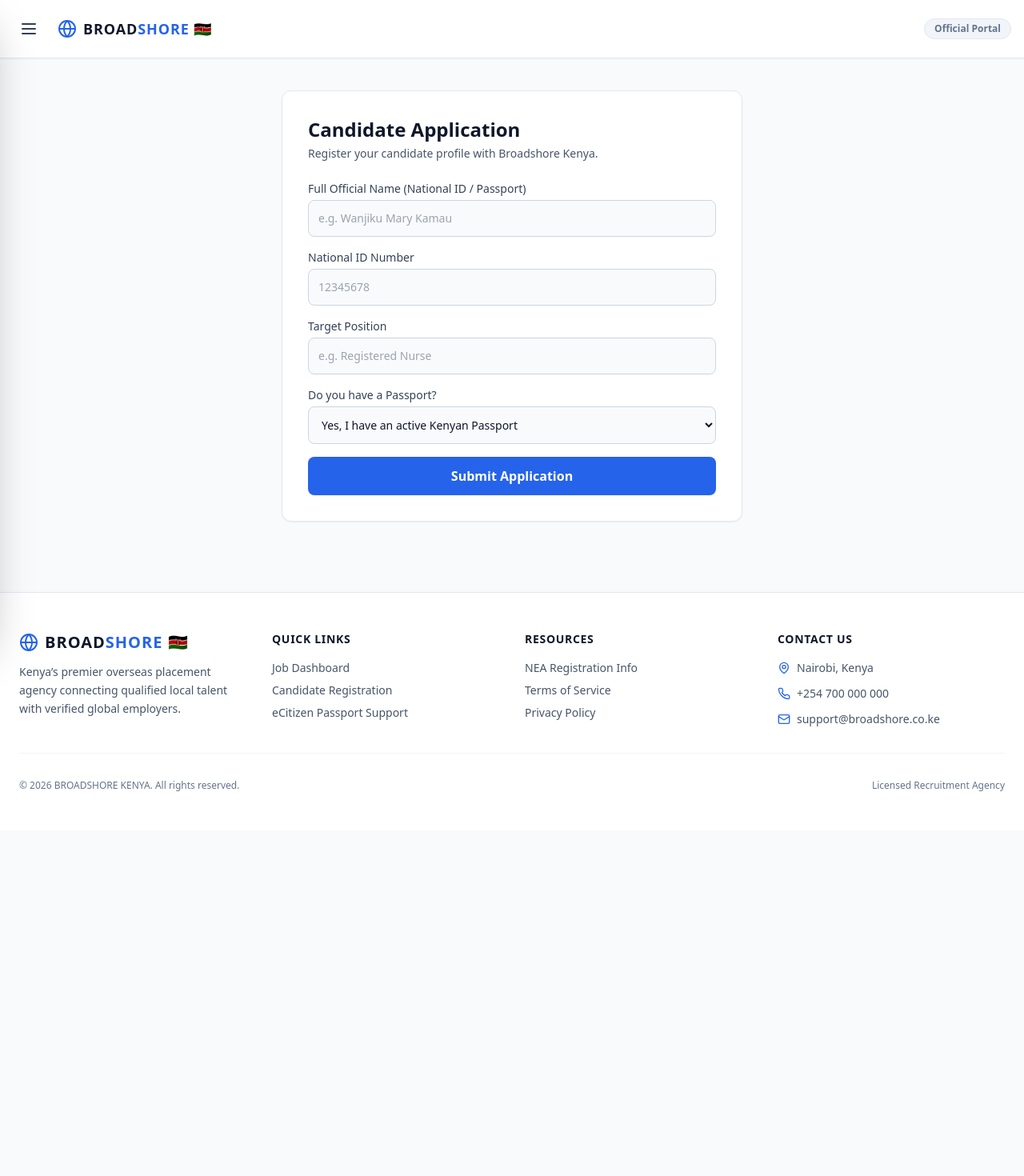
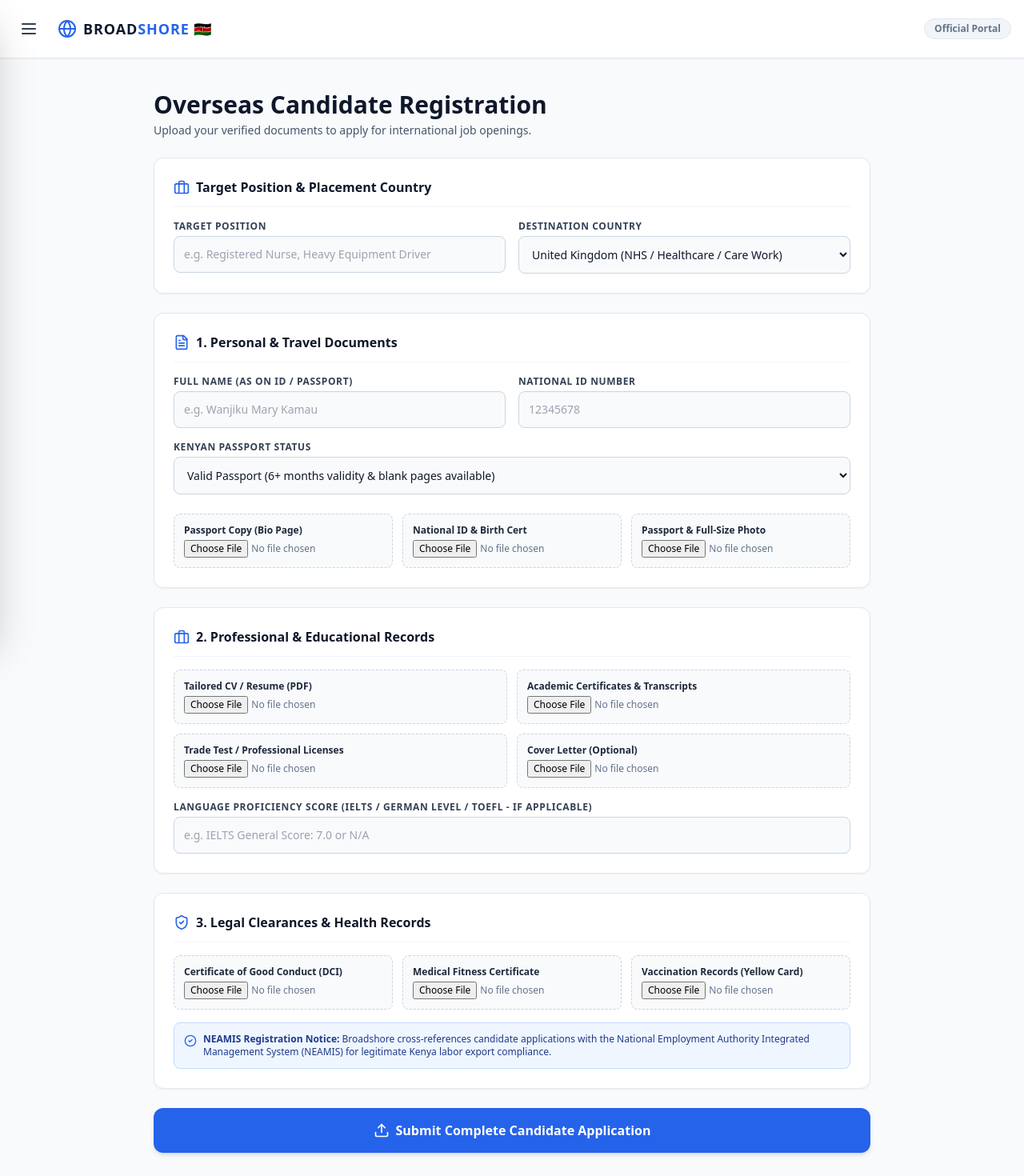
Before and after one commit to protichenoch1/broadshoree, a Next.js app: page /apply in a window 1280 px wide. Shown: the top 1470 px of the page at 80% size. Before the commit the page ends 1038 px from the top, so only its background shows below. Built offline with nearby package versions, Linux system fonts and the light colour scheme.

Commit message:
Refactor ApplyForm and enhance submission handling
Refactor ApplyForm component to improve structure and loading states. Update form layout and handling for passport checks and submissions.

```diff
--- a/app/apply/page.js
+++ b/app/apply/page.js
@@ -1,68 +1,214 @@
 'use client';
 
-import { Suspense } from 'react';
+import { useState, Suspense } from 'react';
 import { useRouter, useSearchParams } from 'next/navigation';
+import { Briefcase, FileText, ShieldCheck, HeartPulse, Upload, CheckCircle2 } from 'lucide-react';
 
-function ApplyForm() {
+function FormContent() {
   const router = useRouter();
   const searchParams = useSearchParams();
   const preselectedJob = searchParams.get('job') || '';
 
-  const handleSubmit = (e) => {
-    e.preventDefault();
-    alert('Application submitted successfully!');
-    router.push('/dashboard');
-  };
+  const [hasPassport, setHasPassport] = useState('yes');
+  const [destination, setDestination] = useState('uk');
+  const [loading, setLoading] = useState(false);
 
-  const handlePassportChange = (e) => {
-    if (e.target.value === 'no') {
-      if (confirm('No passport detected. Would you like to request eCitizen passport guidance first?')) {
+  const handlePassportCheck = (e) => {
+    const val = e.target.value;
+    setHasPassport(val);
+    if (val === 'no') {
+      if (confirm('A valid passport with at least 6 months validity is required. Would you like to request eCitizen passport guidance now?')) {
         router.push('/passport');
       }
     }
   };
 
+  const handleSubmit = (e) => {
+    e.preventDefault();
+    setLoading(true);
+
+    setTimeout(() => {
+      setLoading(false);
+      alert('Application and verification documents submitted successfully! Our recruitment team will review your profile.');
+      router.push('/dashboard');
+    }, 1500);
+  };
+
   return (
-    <form onSubmit={handleSubmit} className="space-y-4">
-      <div>
-        <label className="block text-sm font-medium text-slate-700 mb-1">Full Official Name (National ID / Passport)</label>
-        <input type="text" required placeholder="e.g. Wanjiku Mary Kamau" className="w-full bg-slate-50 border border-slate-300 rounded-lg p-3 text-sm focus:outline-none focus:ring-2 focus:ring-blue-500 text-slate-900" />
+    <form onSubmit={handleSubmit} className="space-y-6">
+
+      {/* 1. Job & Destination Selection */}
+      <div className="bg-white border border-slate-200 p-6 rounded-xl shadow-sm space-y-4">
+        <h2 className="text-base font-bold text-slate-900 border-b border-slate-100 pb-3 flex items-center gap-2">
+          <Briefcase className="w-5 h-5 text-blue-600" /> Target Position & Placement Country
+        </h2>
+
+        <div className="grid grid-cols-1 sm:grid-cols-2 gap-4">
+          <div>
+            <label className="block text-xs font-bold uppercase tracking-wider text-slate-700 mb-1">Target Position</label>
+            <input
+              type="text"
+              required
+              defaultValue={preselectedJob}
+              placeholder="e.g. Registered Nurse, Heavy Equipment Driver"
+              className="w-full bg-slate-50 border border-slate-300 rounded-lg p-3 text-sm text-slate-900 focus:ring-2 focus:ring-blue-500"
+            />
+          </div>
+
+          <div>
+            <label className="block text-xs font-bold uppercase tracking-wider text-slate-700 mb-1">Destination Country</label>
+            <select
+              value={destination}
+              onChange={(e) => setDestination(e.target.value)}
+              className="w-full bg-slate-50 border border-slate-300 rounded-lg p-3 text-sm text-slate-900 font-medium focus:ring-2 focus:ring-blue-500"
+            >
+              <option value="uk">United Kingdom (NHS / Healthcare / Care Work)</option>
+              <option value="canada">Canada (LMIA / Construction / Transport)</option>
+              <option value="uae">Dubai / UAE (Hospitality / Logistics)</option>
+              <option value="germany">Germany (Technical / Trade / Nursing)</option>
+              <option value="qatar">Qatar / Gulf Region</option>
+            </select>
+          </div>
+        </div>
       </div>
 
-      <div>
-        <label className="block text-sm font-medium text-slate-700 mb-1">National ID Number</label>
-        <input type="text" required placeholder="12345678" className="w-full bg-slate-50 border border-slate-300 rounded-lg p-3 text-sm focus:outline-none focus:ring-2 focus:ring-blue-500 text-slate-900" />
+      {/* 2. Personal & Travel Documents */}
+      <div className="bg-white border border-slate-200 p-6 rounded-xl shadow-sm space-y-4">
+        <h2 className="text-base font-bold text-slate-900 border-b border-slate-100 pb-3 flex items-center gap-2">
+          <FileText className="w-5 h-5 text-blue-600" /> 1. Personal & Travel Documents
+        </h2>
+
+        <div className="grid grid-cols-1 sm:grid-cols-2 gap-4">
+          <div>
+            <label className="block text-xs font-bold uppercase tracking-wider text-slate-700 mb-1">Full Name (As on ID / Passport)</label>
+            <input type="text" required placeholder="e.g. Wanjiku Mary Kamau" className="w-full bg-slate-50 border border-slate-300 rounded-lg p-3 text-sm text-slate-900" />
+          </div>
+          <div>
+            <label className="block text-xs font-bold uppercase tracking-wider text-slate-700 mb-1">National ID Number</label>
+            <input type="text" required placeholder="12345678" className="w-full bg-slate-50 border border-slate-300 rounded-lg p-3 text-sm text-slate-900" />
+          </div>
+        </div>
+
+        <div>
+          <label className="block text-xs font-bold uppercase tracking-wider text-slate-700 mb-1">Kenyan Passport Status</label>
+          <select
+            value={hasPassport}
+            onChange={handlePassportCheck}
+            className="w-full bg-slate-50 border border-slate-300 rounded-lg p-3 text-sm text-slate-900 font-medium"
+          >
+            <option value="yes">Valid Passport (6+ months validity & blank pages available)</option>
+            <option value="processing">Applied on eCitizen (Biometrics / Processing)</option>
+            <option value="no">No Passport (Redirect for Assistance)</option>
+          </select>
+        </div>
+
+        <div className="grid grid-cols-1 sm:grid-cols-3 gap-3 pt-2 text-xs">
+          <div className="border border-dashed border-slate-300 p-3 rounded-lg bg-slate-50">
+            <label className="block font-bold text-slate-800 mb-1">Passport Copy (Bio Page)</label>
+            <input type="file" required accept="image/*,.pdf" className="w-full text-slate-500" />
+          </div>
+
+          <div className="border border-dashed border-slate-300 p-3 rounded-lg bg-slate-50">
+            <label className="block font-bold text-slate-800 mb-1">National ID & Birth Cert</label>
+            <input type="file" required accept="image/*,.pdf" className="w-full text-slate-500" />
+          </div>
+
+          <div className="border border-dashed border-slate-300 p-3 rounded-lg bg-slate-50">
+            <label className="block font-bold text-slate-800 mb-1">Passport & Full-Size Photo</label>
+            <input type="file" required accept="image/*" className="w-full text-slate-500" />
+          </div>
+        </div>
       </div>
 
-      <div>
-        <label className="block text-sm font-medium text-slate-700 mb-1">Target Position</label>
-        <input type="text" defaultValue={preselectedJob} required placeholder="e.g. Registered Nurse" className="w-full bg-slate-50 border border-slate-300 rounded-lg p-3 text-sm focus:outline-none focus:ring-2 focus:ring-blue-500 text-slate-900" />
+      {/* 3. Professional & Educational Records */}
+      <div className="bg-white border border-slate-200 p-6 rounded-xl shadow-sm space-y-4">
+        <h2 className="text-base font-bold text-slate-900 border-b border-slate-100 pb-3 flex items-center gap-2">
+          <Briefcase className="w-5 h-5 text-blue-600" /> 2. Professional & Educational Records
+        </h2>
+
+        <div className="grid grid-cols-1 sm:grid-cols-2 gap-3 text-xs">
+          <div className="border border-dashed border-slate-300 p-3 rounded-lg bg-slate-50">
+            <label className="block font-bold text-slate-800 mb-1">Tailored CV / Resume (PDF)</label>
+            <input type="file" required accept=".pdf,.doc,.docx" className="w-full text-slate-500" />
+          </div>
+
+          <div className="border border-dashed border-slate-300 p-3 rounded-lg bg-slate-50">
+            <label className="block font-bold text-slate-800 mb-1">Academic Certificates & Transcripts</label>
+            <input type="file" required accept="image/*,.pdf" className="w-full text-slate-500" />
+          </div>
+
+          <div className="border border-dashed border-slate-300 p-3 rounded-lg bg-slate-50">
+            <label className="block font-bold text-slate-800 mb-1">Trade Test / Professional Licenses</label>
+            <input type="file" accept="image/*,.pdf" className="w-full text-slate-500" />
+          </div>
+
+          <div className="border border-dashed border-slate-300 p-3 rounded-lg bg-slate-50">
+            <label className="block font-bold text-slate-800 mb-1">Cover Letter (Optional)</label>
+            <input type="file" accept=".pdf,.doc,.docx" className="w-full text-slate-500" />
+          </div>
+        </div>
+
+        <div>
+          <label className="block text-xs font-bold uppercase tracking-wider text-slate-700 mb-1">Language Proficiency Score (IELTS / German Level / TOEFL - if applicable)</label>
+          <input type="text" placeholder="e.g. IELTS General Score: 7.0 or N/A" className="w-full bg-slate-50 border border-slate-300 rounded-lg p-3 text-sm text-slate-900" />
+        </div>
       </div>
 
-      <div>
-        <label className="block text-sm font-medium text-slate-700 mb-1">Do you have a Passport?</label>
-        <select onChange={handlePassportChange} className="w-full bg-slate-50 border border-slate-300 rounded-lg p-3 text-sm focus:outline-none focus:ring-2 focus:ring-blue-500 text-slate-900">
-          <option value="yes">Yes, I have an active Kenyan Passport</option>
-          <option value="processing">Applied on eCitizen (In progress)</option>
-          <option value="no">No (Redirect to Passport Support)</option>
-        </select>
+      {/* 4. Legal, Background & Health Clearances */}
+      <div className="bg-white border border-slate-200 p-6 rounded-xl shadow-sm space-y-4">
+        <h2 className="text-base font-bold text-slate-900 border-b border-slate-100 pb-3 flex items-center gap-2">
+          <ShieldCheck className="w-5 h-5 text-blue-600" /> 3. Legal Clearances & Health Records
+        </h2>
+
+        <div className="grid grid-cols-1 sm:grid-cols-3 gap-3 text-xs">
+          <div className="border border-dashed border-slate-300 p-3 rounded-lg bg-slate-50">
+            <label className="block font-bold text-slate-800 mb-1">Certificate of Good Conduct (DCI)</label>
+            <input type="file" required accept="image/*,.pdf" className="w-full text-slate-500" />
+          </div>
+
+          <div className="border border-dashed border-slate-300 p-3 rounded-lg bg-slate-50">
+            <label className="block font-bold text-slate-800 mb-1">Medical Fitness Certificate</label>
+            <input type="file" accept="image/*,.pdf" className="w-full text-slate-500" />
+          </div>
+
+          <div className="border border-dashed border-slate-300 p-3 rounded-lg bg-slate-50">
+            <label className="block font-bold text-slate-800 mb-1">Vaccination Records (Yellow Card)</label>
+            <input type="file" accept="image/*,.pdf" className="w-full text-slate-500" />
+          </div>
+        </div>
+
+        <div className="bg-blue-50 border border-blue-200 text-blue-900 p-3 rounded-lg text-xs flex items-start gap-2">
+          <CheckCircle2 className="w-4 h-4 text-blue-600 shrink-0 mt-0.5" />
+          <p>
+            <strong>NEAMIS Registration Notice:</strong> Broadshore cross-references candidate applications with the National Employment Authority Integrated Management System (NEAMIS) for legitimate Kenya labor export compliance.
+          </p>
+        </div>
       </div>
 
-      <button type="submit" className="w-full bg-blue-600 hover:bg-blue-700 text-white font-bold py-3 rounded-lg transition mt-2 shadow-sm">
-        Submit Application
+      {/* Submit Button */}
+      <button
+        type="submit"
+        disabled={loading}
+        className="w-full bg-blue-600 hover:bg-blue-700 text-white font-bold py-4 rounded-xl transition shadow-md flex items-center justify-center gap-2 text-base"
+      >
+        <Upload className="w-5 h-5" />
+        {loading ? 'Uploading Application Profile...' : 'Submit Complete Candidate Application'}
       </button>
+
     </form>
   );
 }
 
 export default function ApplyPage() {
   return (
-    <div className="max-w-xl mx-auto bg-white border border-slate-200 p-6 md:p-8 rounded-xl shadow-sm">
-      <h1 className="text-2xl font-bold text-slate-900 mb-1">Candidate Application</h1>
-      <p className="text-slate-600 text-sm mb-6">Register your candidate profile with Broadshore Kenya.</p>
+    <div className="max-w-4xl mx-auto space-y-6">
+      <div>
+        <h1 className="text-2xl md:text-3xl font-bold text-slate-900">Overseas Candidate Registration</h1>
+        <p className="text-slate-600 text-sm mt-1">Upload your verified documents to apply for international job openings.</p>
+      </div>
 
-      <Suspense fallback={<div className="text-slate-500 text-sm">Loading application form...</div>}>
-        <ApplyForm />
+      <Suspense fallback={<div className="text-slate-500 text-sm">Loading application portal...</div>}>
+        <FormContent />
       </Suspense>
     </div>
   );
```
